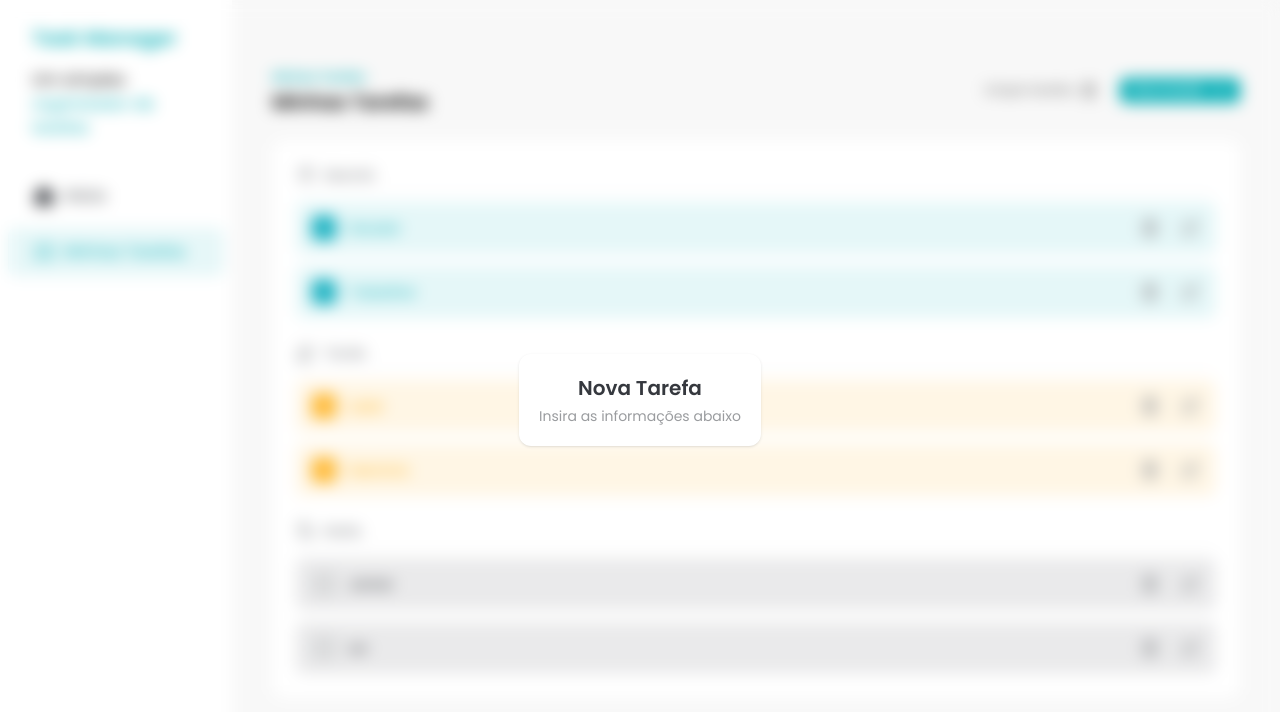
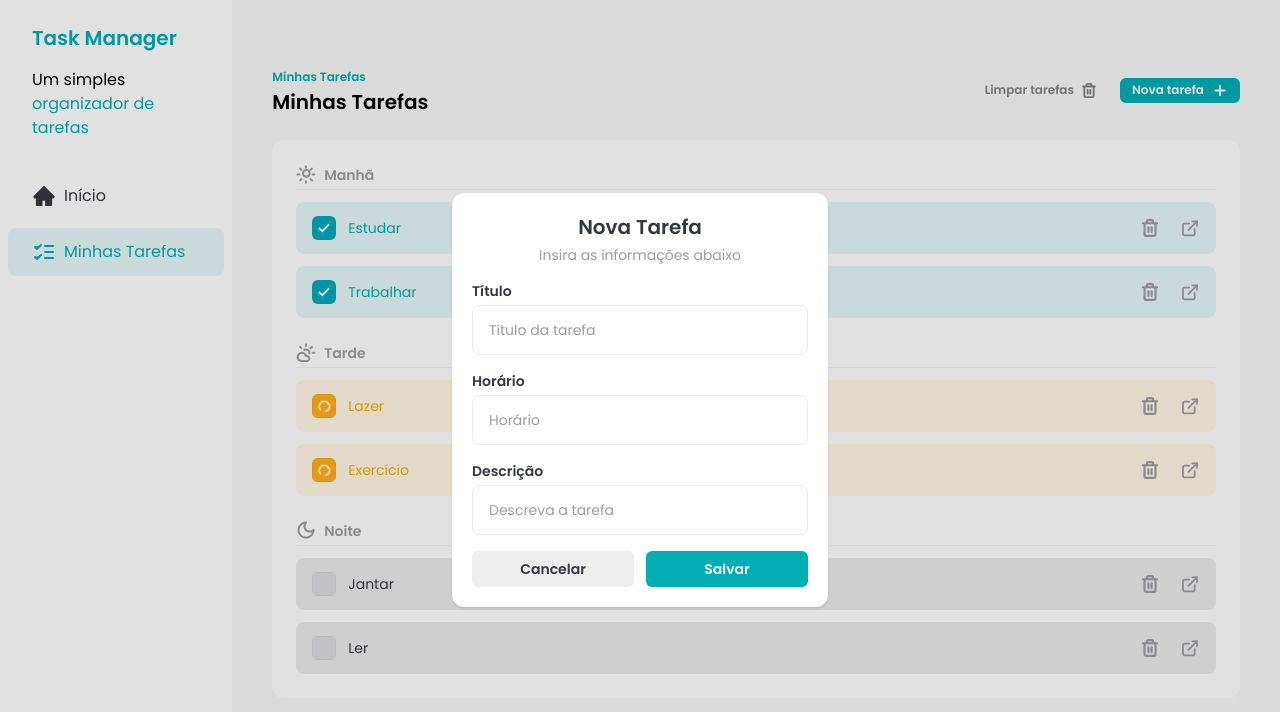
Before and after one commit to pedrofaleirosss/fsc-task-manager, a React (Vite) app: page / in a window 1280 px wide. Both pictures are taken after a click on the button "Nova tarefa". Shown: the top 712 px of the page. Built offline with nearby package versions, Linux system fonts and the light colour scheme.

Commit message:
feat: ensure AddTaskDialog can be closed

```diff
--- a/src/components/AddTaskDialog.jsx
+++ b/src/components/AddTaskDialog.jsx
@@ -1,15 +1,41 @@
 import { createPortal } from 'react-dom';
 
-const AddTaskDialog = ({ isOpen }) => {
+import Button from './Button';
+import Input from './Input';
+
+const AddTaskDialog = ({ isOpen, handleClose }) => {
   if (!isOpen) return null;
 
   return createPortal(
-    <div className="fixed top-0 left-0 flex h-screen w-screen items-center justify-center backdrop-blur">
+    <div className="fixed top-0 left-0 flex h-screen w-screen items-center justify-center bg-[#09090B]/12">
       <div className="rounded-xl bg-white p-5 text-center shadow">
         <h2 className="text-xl font-semibold text-[#35383E]">Nova Tarefa</h2>
-        <p className="mt-1 text-sm text-[#9A9C9F]">
+        <p className="mt-1 mb-4 text-sm text-[#9A9C9F]">
           Insira as informações abaixo
         </p>
+
+        <div className="flex w-84 flex-col space-y-4">
+          <Input id="title" label="Título" placeholder="Título da tarefa" />
+          <Input id="time" label="Horário" placeholder="Horário" />
+          <Input
+            id="description"
+            label="Descrição"
+            placeholder="Descreva a tarefa"
+          />
+          <div className="flex gap-3">
+            <Button
+              size="large"
+              className="w-full"
+              variant="secondary"
+              onClick={handleClose}
+            >
+              Cancelar
+            </Button>
+            <Button size="large" className="w-full">
+              Salvar
+            </Button>
+          </div>
+        </div>
       </div>
     </div>,
     document.body
--- a/src/components/Tasks.jsx
+++ b/src/components/Tasks.jsx
@@ -82,7 +82,10 @@ const Tasks = () => {
             <AddIcon />
           </Button>
 
-          <AddTaskDialog isOpen={addTaskDialogIsOpen} />
+          <AddTaskDialog
+            isOpen={addTaskDialogIsOpen}
+            handleClose={() => setAddTaskDialogIsOpen(false)}
+          />
         </div>
       </div>
 
```
